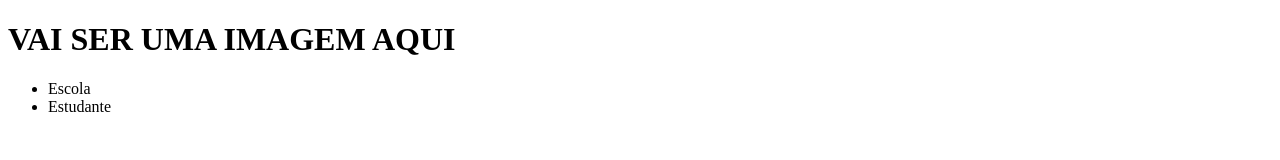
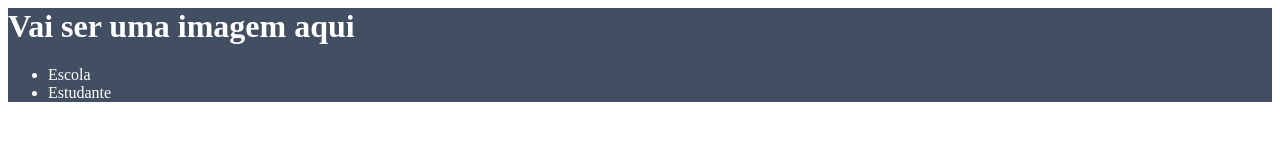
Before and after one commit to hugohenrique123/Site-escola-Hugo, a plain HTML site: page index.html in a window 1280 px wide. Drawn offline with Linux system fonts and the light colour scheme.

Commit message:
Add files via upload

```diff
--- a/index.html
+++ b/index.html
@@ -1,17 +1,19 @@
-<!DOCTYPE html>
 <html lang="en">
 <head>
     <meta charset="UTF-8">
     <meta http-equiv="X-UA-Compatible" content="IE=edge">
     <meta name="viewport" content="width=device-width, initial-scale=1.0">
     <title>Document</title>
-    <link rel="stilesheet" href="style.css">
+    <link rel="stylesheet" href="style.css">
 </head>
 <body>
-    <h1>VAI SER UMA IMAGEM AQUI</h1>
-    <ul>
-        <li>Escola</li>
-        <li>Estudante</li>
-    </ul>
+    <header>
+        <h1>Vai ser uma imagem aqui</h1>
+        <ul>
+            <li>Escola</li>
+            <li>Estudante</li>
+        </ul>
+    </header>
+
 </body>
 </html>
--- a/style.css
+++ b/style.css
@@ -1,4 +1,4 @@
 header {
-    background-color: #383D58;
+    background-color: #424E61;
     color: white;
 }
```
Also changed, not shown: 1 other file.
